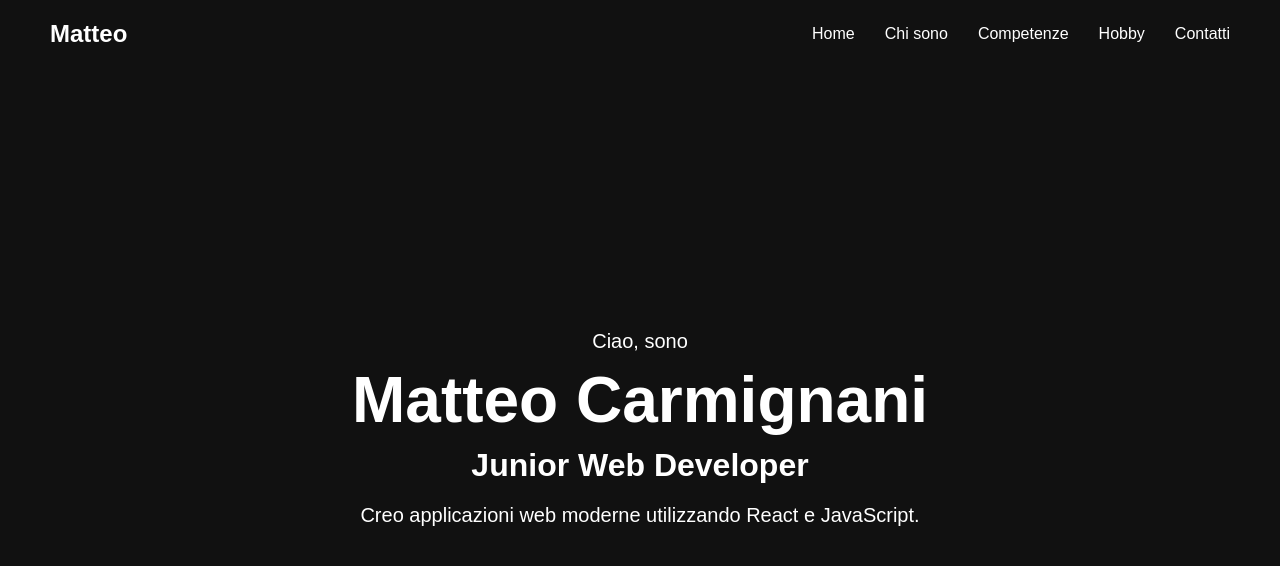
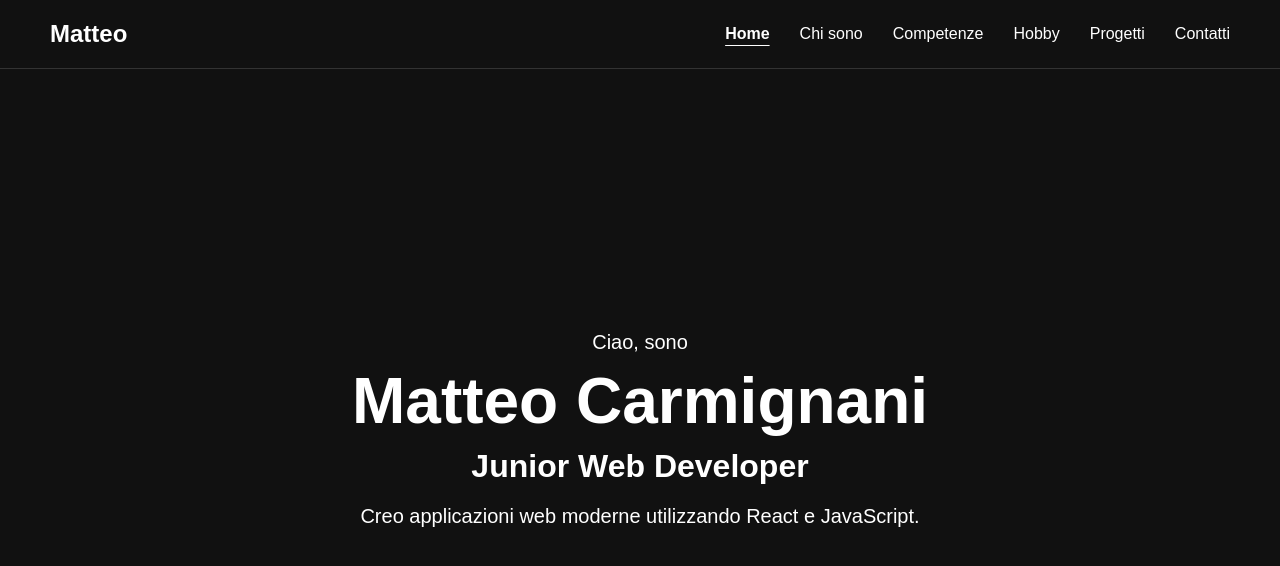
Before and after one commit to MatteoCarmignani/portfolio, a React app: page / in a window 1280 px wide. Shown: the top 566 px of the page. Built offline with nearby package versions, Linux system fonts and the light colour scheme; the HTML template or start-up script is replaced by a standard one.

Commit message:
add active navigation with NavLink

```diff
--- a/src/components/Navbar.css
+++ b/src/components/Navbar.css
@@ -2,15 +2,36 @@
   display: flex;
   justify-content: space-between;
   align-items: center;
+
   padding: 20px 50px;
+
+  border-bottom: 1px solid #333;
+}
+
+.navbar h2 {
+  font-size: 24px;
 }
 
 .navbar-menu {
   display: flex;
   gap: 30px;
+
   list-style: none;
 }
 
-.navbar-menu li {
-  cursor: pointer;
+.navbar-menu a {
+  color: white;
+  text-decoration: none;
+
+  transition: 0.3s;
 }
+
+.navbar-menu a:hover {
+  opacity: 0.7;
+}
+
+.navbar-menu a.active {
+  font-weight: bold;
+  text-decoration: underline;
+  text-underline-offset: 6px;
+}
--- a/src/components/Navbar.jsx
+++ b/src/components/Navbar.jsx
@@ -1,4 +1,4 @@
-import { Link } from 'react-router-dom'
+import { NavLink } from 'react-router-dom'
 import './Navbar.css'
 
 function Navbar() {
@@ -7,24 +7,28 @@ function Navbar() {
       <h2>Matteo</h2>
 
       <ul className="navbar-menu">
+        <NavLink to="/" end>
+          Home
+        </NavLink>
+
         <li>
-          <Link to="/">Home</Link>
+          <NavLink to="/about">Chi sono</NavLink>
         </li>
 
         <li>
-          <Link to="/about">Chi sono</Link>
+          <NavLink to="/skills">Competenze</NavLink>
         </li>
 
         <li>
-          <Link to="/skills">Competenze</Link>
+          <NavLink to="/hobbies">Hobby</NavLink>
         </li>
 
         <li>
-          <Link to="/hobbies">Hobby</Link>
+          <NavLink to="/projects">Progetti</NavLink>
         </li>
 
         <li>
-          <Link to="/contact">Contatti</Link>
+          <NavLink to="/contact">Contatti</NavLink>
         </li>
       </ul>
     </nav>
```
